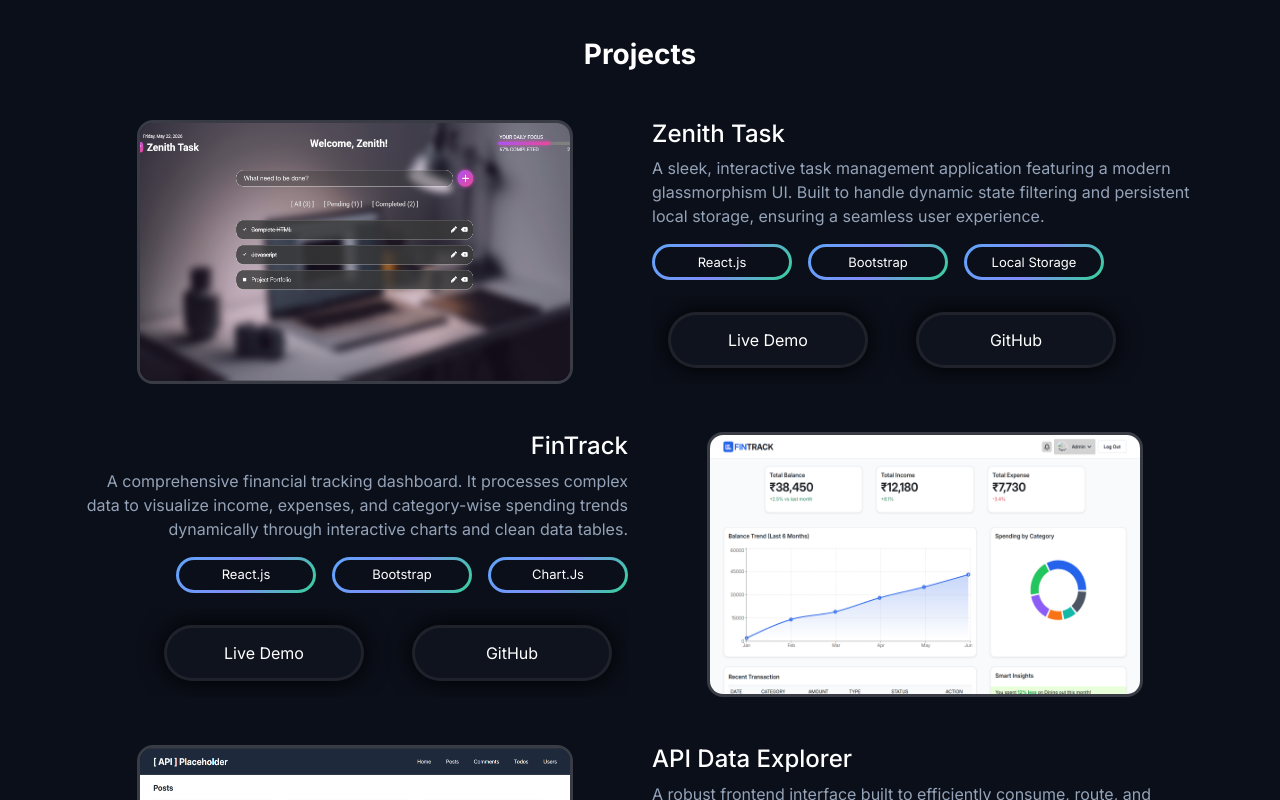
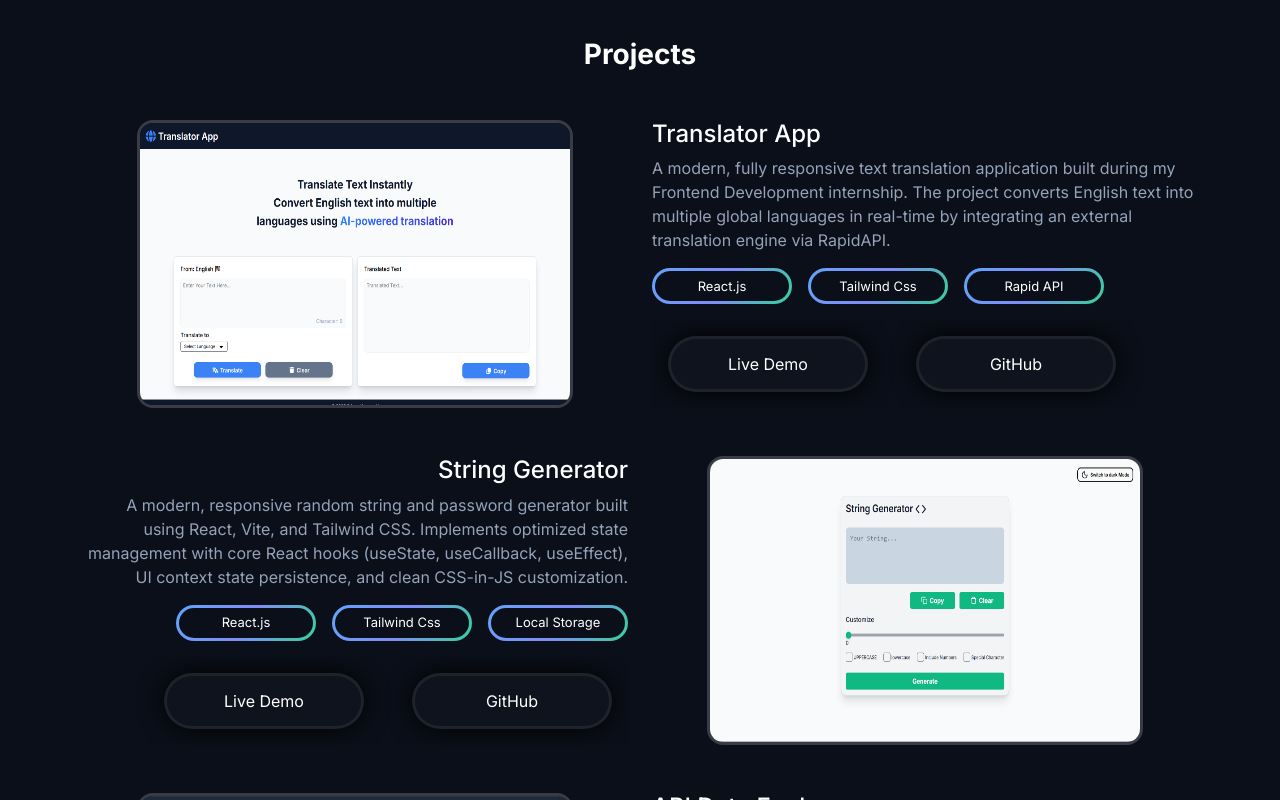
Before and after one commit to SriramKannanV/Portfolio, a React (Vite) app: page / in a window 1280 px wide. Shown: the part 1760-2560 px from the top of the page. Built offline with nearby package versions, Linux system fonts and the light colour scheme.

Commit message:
Project Updated

```diff
--- a/src/components/Contact.jsx
+++ b/src/components/Contact.jsx
@@ -52,7 +52,7 @@ const Contact = () => {
 
               <div className="d-flex gap-2 align-items-center mb-3">
                 <FaLinkedin className="contact-icon"/>
-                <p className="mb-0">linkedin.com</p>
+                <a href="https://www.linkedin.com/in/sriram-kannan-v-11jan2005/">LinkedIn</a>
               </div>
             </div>
           </div>
--- a/src/components/Project.jsx
+++ b/src/components/Project.jsx
@@ -12,19 +12,20 @@ const Project = () => {
           </div>
 
           <div className='col-lg-6 align-content-center mt-4 mt-lg-0'>
-            <h4 className='fw-medium px-3 px-md-0'>Zenith Task</h4>
-            <p className='project-p px-3 px-md-0'>A sleek, interactive task management application featuring a modern glassmorphism UI. Built to handle dynamic state filtering and
-              persistent local storage, ensuring a seamless user experience.</p>
+            <h4 className='fw-medium px-3 px-md-0'>Translator App</h4>
+            <p className='project-p px-3 px-md-0'>A modern, fully responsive text translation application built during my Frontend Development
+              internship. The project converts English text into multiple global languages in real-time by integrating an external translation
+              engine via RapidAPI.</p>
 
             <div className='d-flex gap-3 project-tag'>
               <p className='text-center align-content-center fs-7'>React.js</p>
-              <p className='text-center align-content-center fs-7'>Bootstrap</p>
-              <p className='text-center align-content-center fs-7'>Local Storage</p>
+              <p className='text-center align-content-center fs-7'>Tailwind Css</p>
+              <p className='text-center align-content-center fs-7'>Rapid API</p>
             </div>
 
             <div className='d-flex gap-3'>
-              <button><a style={{color: "var(--text)"}} href='https://reacttodolist-sriram.netlify.app/' target='_blank' rel='noopener noreferrer'>Live Demo</a></button>
-              <button><a style={{color: "var(--text)"}} href='https://github.com/SriramKannanV/React-To-Do-List' target='_blank' rel='noopener noreferrer'>GitHub</a></button>
+              <button><a style={{color: "var(--text)"}} href='https://translatorapp-sriram.netlify.app/' target='_blank' rel='noopener noreferrer'>Live Demo</a></button>
+              <button><a style={{color: "var(--text)"}} href='https://github.com/SriramKannanV/Translator-App' target='_blank' rel='noopener noreferrer'>GitHub</a></button>
             </div>
           </div>
         </div>
@@ -35,19 +36,20 @@ const Project = () => {
           </div>
 
           <div className='col-lg-6 align-content-center mt-4 mt-lg-0'>
-            <h4 className='fw-medium text-start text-lg-end px-3 px-md-0'>FinTrack</h4>
-            <p className='project-p text-start text-lg-end px-3 px-md-0'>A comprehensive financial tracking dashboard. It processes complex data to visualize income,
-              expenses, and category-wise spending trends dynamically through interactive charts and clean data tables.</p>
+            <h4 className='fw-medium text-start text-lg-end px-3 px-md-0'>String Generator</h4>
+            <p className='project-p text-start text-lg-end px-3 px-md-0'>A modern, responsive random string and password generator built using
+              React, Vite, and Tailwind CSS. Implements optimized state management with core React hooks (useState, useCallback, useEffect),
+              UI context state persistence, and clean CSS-in-JS customization.</p>
 
             <div className='d-flex gap-3 project-tag justify-content-start justify-content-lg-end'>
               <p className='text-center align-content-center fs-7'>React.js</p>
-              <p className='text-center align-content-center fs-7'>Bootstrap</p>
-              <p className='text-center align-content-center fs-7'>Chart.Js</p>
+              <p className='text-center align-content-center fs-7'>Tailwind Css</p>
+              <p className='text-center align-content-center fs-7'>Local Storage</p>
             </div>
 
             <div className='d-flex gap-lg-3 justify-content-start justify-content-lg-end'>
-              <button><a style={{color: "var(--text)"}} href='https://sriram-fintrack.netlify.app/' target='_blank' rel='noopener noreferrer'>Live Demo</a></button>
-              <button><a style={{color: "var(--text)"}} href='https://github.com/SriramKannanV/FinTrack' target='_blank' rel='noopener noreferrer'>GitHub</a></button>
+              <button><a style={{color: "var(--text)"}} href='https://sriram-string-generator.netlify.app/' target='_blank' rel='noopener noreferrer'>Live Demo</a></button>
+              <button><a style={{color: "var(--text)"}} href='https://github.com/SriramKannanV/String-Generator' target='_blank' rel='noopener noreferrer'>GitHub</a></button>
             </div>
           </div>
         </div>
--- a/src/components/Skills.jsx
+++ b/src/components/Skills.jsx
@@ -25,6 +25,7 @@ const Skills = () => {
             <p className='text-center align-content-center'>Git & GitHub</p>
             <p className='text-center align-content-center'>Figma</p>
             <p className='text-center align-content-center'>RESTful APIs</p>
+            <p className='text-center align-content-center'>Tailwind Css</p>
           </div>
         </div>
       </div>
```
Also changed, not shown: public/pro1.png, public/pro2.png.
